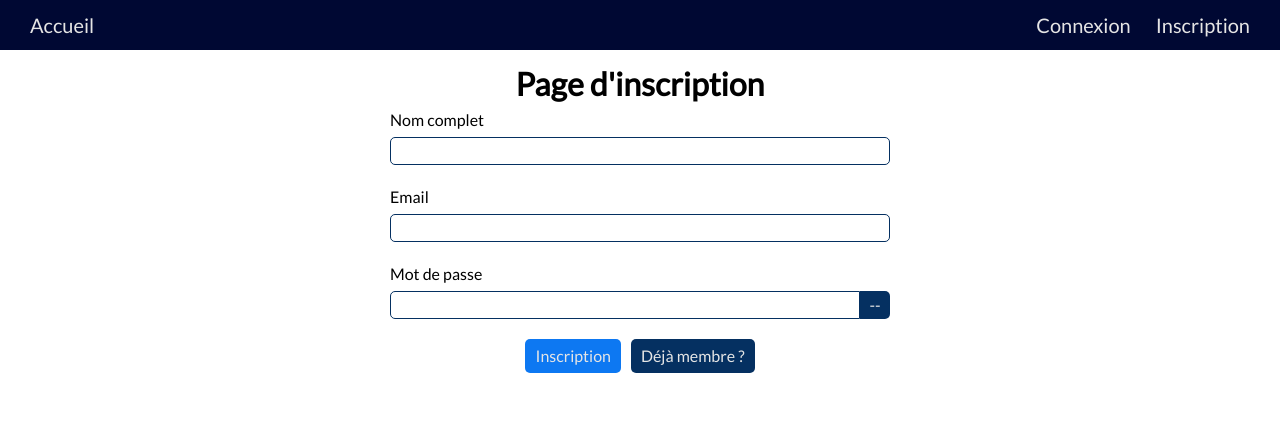
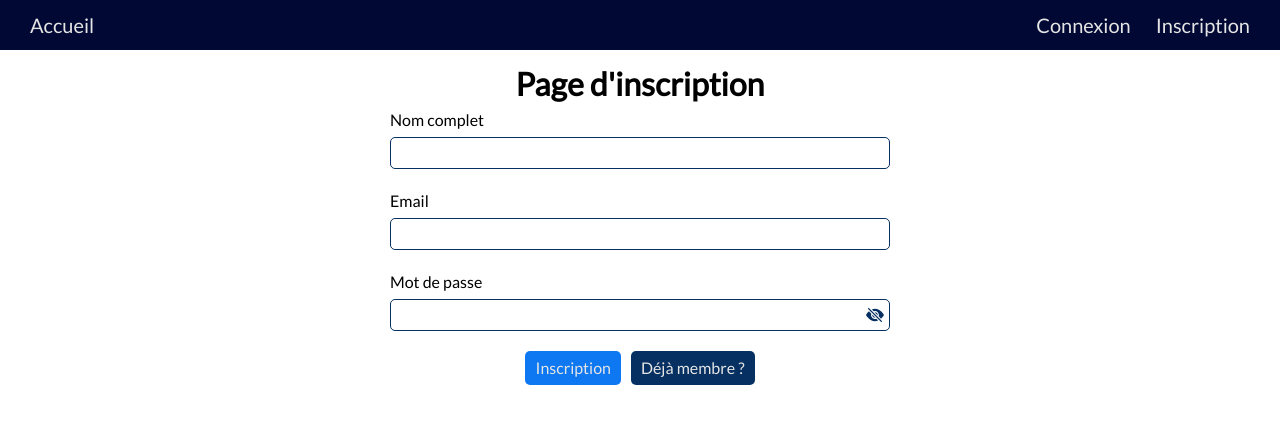
Before and after one commit to Catif/LP1-CIASIE_Coop-VueJS, a Vue app: page /register in a window 1280 px wide. Shown: the top 424 px of the page. Built offline with nearby package versions, Linux system fonts and the light colour scheme.

Commit message:
Auto import + Create components icons

```diff
--- a/package.json
+++ b/package.json
@@ -20,6 +20,7 @@
     "sass-loader": "^13.2.0",
     "style-loader": "^3.3.1",
     "unplugin-auto-import": "^0.12.0",
+    "unplugin-vue-components": "^0.22.11",
     "vite": "^3.2.4"
   }
 }
--- a/src/App.vue
+++ b/src/App.vue
@@ -1,5 +1,4 @@
 <script setup>
-import Navbar from '@/components/Navbar.vue'
 </script>
 
 <template>
--- a/src/assets/main.css
+++ b/src/assets/main.css
@@ -33,6 +33,7 @@ form .form-group{
   gap: 5px;
 }
 form .form-group input{
+  padding: 3px 10px;
   border-radius: 5px;
   border: 1px solid hsl(212, 90%, 20%);
 }
--- /dev/null
+++ b/src/components/icons/ClosedEye.vue
@@ -0,0 +1,3 @@
+<template>
+  <svg width="32" height="32" viewBox="0 0 16 16"><g fill="currentColor"><path d="m10.79 12.912l-1.614-1.615a3.5 3.5 0 0 1-4.474-4.474l-2.06-2.06C.938 6.278 0 8 0 8s3 5.5 8 5.5a7.029 7.029 0 0 0 2.79-.588zM5.21 3.088A7.028 7.028 0 0 1 8 2.5c5 0 8 5.5 8 5.5s-.939 1.721-2.641 3.238l-2.062-2.062a3.5 3.5 0 0 0-4.474-4.474L5.21 3.089z"/><path d="M5.525 7.646a2.5 2.5 0 0 0 2.829 2.829l-2.83-2.829zm4.95.708l-2.829-2.83a2.5 2.5 0 0 1 2.829 2.829zm3.171 6l-12-12l.708-.708l12 12l-.708.708z"/></g></svg>
+</template>
--- /dev/null
+++ b/src/components/icons/OpenEye.vue
@@ -0,0 +1,3 @@
+<template>
+  <svg width="32" height="32" viewBox="0 0 16 16"><g fill="currentColor"><path d="M10.5 8a2.5 2.5 0 1 1-5 0a2.5 2.5 0 0 1 5 0z"/><path d="M0 8s3-5.5 8-5.5S16 8 16 8s-3 5.5-8 5.5S0 8 0 8zm8 3.5a3.5 3.5 0 1 0 0-7a3.5 3.5 0 0 0 0 7z"/></g></svg>
+</template>
--- a/src/stores/session.js
+++ b/src/stores/session.js
@@ -1,4 +1,3 @@
-import { ref } from 'vue'
 import { defineStore } from 'pinia'
 
 export const useSessionStore = defineStore('session', () => {
--- a/src/stores/user.js
+++ b/src/stores/user.js
@@ -1,4 +1,3 @@
-import { ref } from 'vue'
 import { defineStore } from 'pinia'
 
 export const useUserStore = defineStore('user', () => {
--- a/src/views/LoginView.vue
+++ b/src/views/LoginView.vue
@@ -1,5 +1,4 @@
 <script setup>
-import Alert from '@/components/Alert.vue'
 import {useRouter} from 'vue-router';
 import {useUserStore} from '@/stores/user'
 import {useSessionStore} from '@/stores/session'
--- a/src/views/RegisterView.vue
+++ b/src/views/RegisterView.vue
@@ -1,6 +1,4 @@
 <script setup>
-import Alert from '@/components/Alert.vue'
-
 import {useRouter} from 'vue-router';
 const router = useRouter();
 
@@ -14,6 +12,7 @@ const error = ref('');
 
 let register = () => {
   error.value = '';
+
   api.post('members',{body: member}).then(data => {
     if (data.message){
       error.value = data.message
@@ -27,16 +26,10 @@ let register = () => {
 
 
 
-let symboleEyesPassword = ref('--')
 let showPassword = ref(false);
 
 let togglePassword = () => {
   showPassword.value = !showPassword.value
-  if (showPassword.value){
-    symboleEyesPassword.value = 'O'
-  } else {
-    symboleEyesPassword.value = '--'
-  }
 }
 
 </script>
@@ -61,7 +54,10 @@ let togglePassword = () => {
         <div class="password">
           <input v-if="!showPassword" type="password" v-model="member.password" require>
           <input v-else type="text" v-model="member.password" require>
-          <button type="button" @click="togglePassword">{{symboleEyesPassword}}</button>
+          <button type="button" @click="togglePassword">
+              <ClosedEye v-if="!showPassword" />
+              <OpenEye v-else />
+          </button>
         </div>
       </div>
       <div class="list-button">
@@ -74,17 +70,33 @@ let togglePassword = () => {
 
 <style lang="scss" scoped>
   .password {
-    display: flex;
+    position: relative;
+
     input {
-      flex-grow: 1;
-      border-radius: 5px 0px 0px 5px;
+      border-radius: 5px;
+      width: 100%;
     }
     button {
+      height: 100%;
+      position: absolute;
       border: none;
-      background-color: hsl(212, 90%, 20%);
+      background-color: transparent;
+      right: 0;
+      top: 0;
       color: #E5E5E5;
       width: 30px;
       border-radius: 0px 5px 5px 0px;
+      cursor: pointer;
+
+      display: flex;
+      justify-content: center;
+      align-items: center;
+
+      svg{
+        width: 18px;
+        height: 18px;
+        color: hsl(212, 90%, 20%);
+      }
     }
   }
 </style>
--- a/vite.config.js
+++ b/vite.config.js
@@ -1,23 +1,26 @@
-import { fileURLToPath, URL } from 'node:url'
+import { fileURLToPath, URL } from "node:url";
 
-import { defineConfig } from 'vite'
-import vue from '@vitejs/plugin-vue'
-import AutoImport from 'unplugin-auto-import/vite'
+import { defineConfig } from "vite";
+import vue from "@vitejs/plugin-vue";
+
+// Importation des fonctions de Vue dans le répertoire Stores
+import AutoImport from "unplugin-auto-import/vite";
+// Importation des composants dans toutes les vues
+import Components from 'unplugin-vue-components/vite'
 
 // https://vitejs.dev/config/
 export default defineConfig({
   plugins: [
     vue(),
     AutoImport({
-      imports: ['vue'],
-      dirs: [
-        './src/stores',
-      ],
-     })
+      imports: ["vue"],
+      dirs: ["./src/stores"],
+    }),
+    Components(),
   ],
   resolve: {
     alias: {
-      '@': fileURLToPath(new URL('./src', import.meta.url))
-    }
-  }
-})
+      "@": fileURLToPath(new URL("./src", import.meta.url)),
+    },
+  },
+});
```
Also changed, not shown: 1 other file (tests, documents, lock files or other folders).
